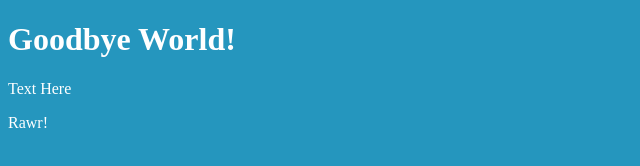
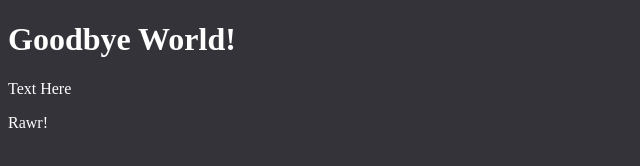
Before and after one commit to IlShadowIl/Genshin-Artifact-Analyzer, a plain HTML site: page index.html in a window 1280 px wide. Shown: the whole page, without its empty margins (0-640 px from the left). Drawn offline with Linux system fonts and the light colour scheme.

Commit message:
-
should be a good setup for a basic starting template

```diff
--- a/style.css
+++ b/style.css
@@ -1,5 +1,5 @@
 html {
-    background-color: #2596be;
+    background-color: #333339;
 }
 
 p, h1 {
```
